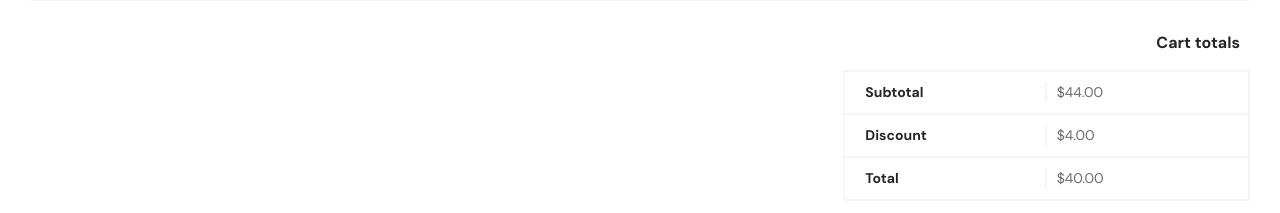
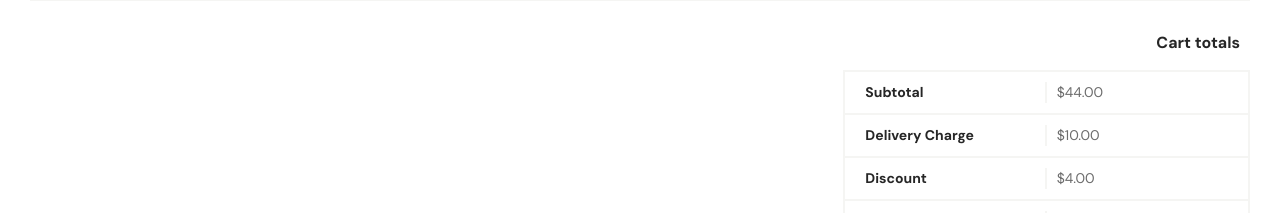
Before and after one commit to md-liton/Mixcotton, a React (Vite) app: page /cart in a window 1280 px wide. Shown: the part 574-787 px from the top of the page. Built offline with nearby package versions, Linux system fonts and the light colour scheme.

Commit message:
discount add

```diff
--- a/src/Components/Cart/Cart.jsx
+++ b/src/Components/Cart/Cart.jsx
@@ -60,12 +60,20 @@ const Cart = () => {
                   <div className='price flex justify-end'>
                       <div className='w-1/3 py-[30px]'>
                           <h5 className='font-bold text-[16px] text-primary text-end px-[10px]'>Cart totals</h5>
-                          <div className='border-2 border-[#F5F5F3] p-[10px] flex items-center justify-between mt-[15px]'>
+                          <div className='border-x-2 border-t-2 border-[#F5F5F3] p-[10px] flex items-center justify-between mt-[15px]'>
                               <div className='w-1/2 border-r-2 border-[#F5F5F3]'>
                                   <h5 className='font-bold text-[14px] text-primary px-[10px]'>Subtotal</h5>
                               </div>
                               <div className='w-1/2'>
                                   <h5 className='text-[#6D6D6D] text-[14px] px-[10px]'>$44.00</h5>
+                              </div>
+                          </div>
+                          <div className='border-2 border-[#F5F5F3] p-[10px] flex items-center justify-between '>
+                              <div className='w-1/2 border-r-2 border-[#F5F5F3]'>
+                                  <h5 className='font-bold text-[14px] text-primary px-[10px]'>Delivery Charge</h5>
+                              </div>
+                              <div className='w-1/2'>
+                                  <h5 className='text-[#6D6D6D] text-[14px] px-[10px]'>$10.00</h5>
                               </div>
                           </div>
                           <div className='border-x-2 border-[#F5F5F3] p-[10px] flex items-center justify-between '>
@@ -81,7 +89,7 @@ const Cart = () => {
                                   <h5 className='font-bold text-[14px] text-primary px-[10px]'>Total</h5>
                               </div>
                               <div className='w-1/2'>
-                                  <h5 className='text-[#6D6D6D] text-[14px] px-[10px]'>$40.00</h5>
+                                  <h5 className='text-[#6D6D6D] text-[14px] px-[10px]'>$50.00</h5>
                               </div>
                           </div>
                           <div className=' py-[20px] flex justify-end '>
```
